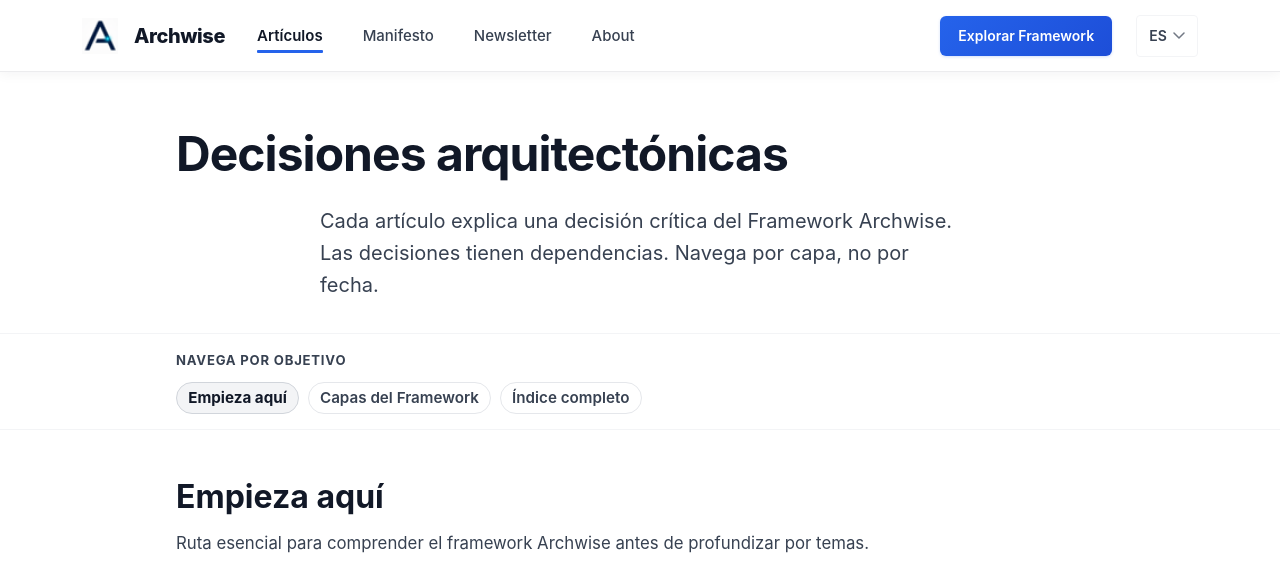
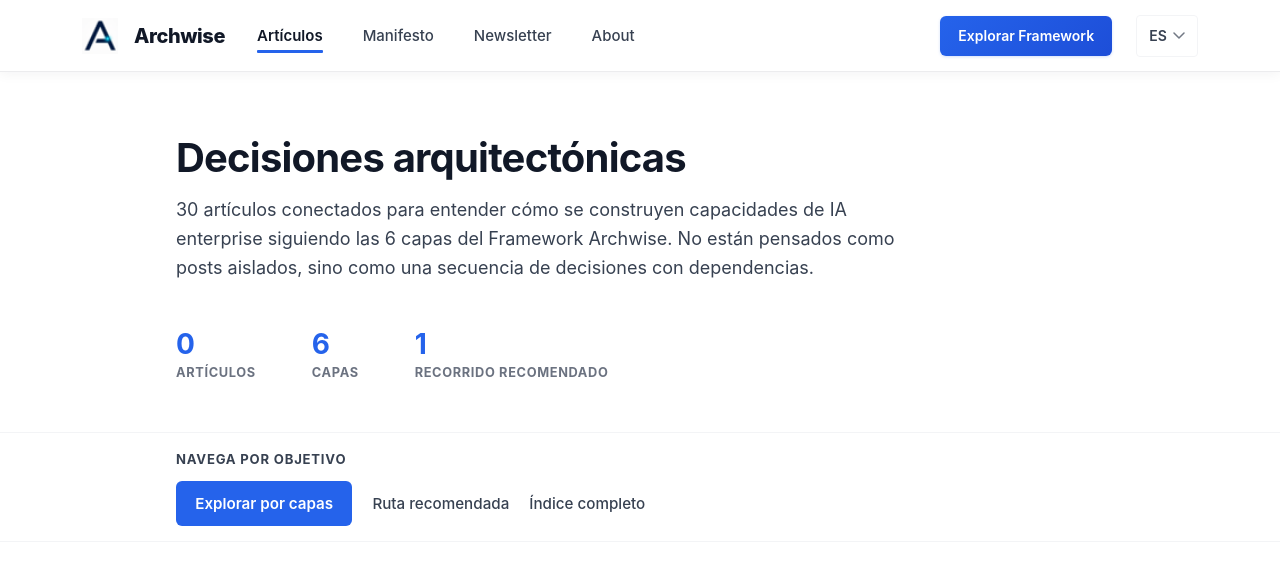
Before and after one commit to migbg83-git/suisse-17, an Angular app in the folder sites/enterprise-ai/archwise/: page /articulos in a window 1280 px wide. Shown: the top 576 px of the page. Built offline with nearby package versions, Linux system fonts and the light colour scheme; no server answers.

Commit message:
mejoras visuales

```diff
--- a/sites/enterprise-ai/archwise/src/app/pages/about/about.component.ts
+++ b/sites/enterprise-ai/archwise/src/app/pages/about/about.component.ts
@@ -171,7 +171,7 @@
     }
 
     .hero-content h1 {
-      font-size: 2.75rem;
+      font-size: 2.5rem;
       font-weight: 700;
       color: var(--aw-gray-900);
       margin-bottom: 0.5rem;
--- a/sites/enterprise-ai/archwise/src/app/pages/articles/articles.component.html
+++ b/sites/enterprise-ai/archwise/src/app/pages/articles/articles.component.html
@@ -4,18 +4,33 @@
       <div class="container-listing">
         <h1 class="page-title">Decisiones arquitectónicas</h1>
         <p class="page-subtitle">
-          Cada artículo explica una decisión crítica del Framework Archwise. Las decisiones tienen dependencias. Navega por capa, no por fecha.
+          30 artículos conectados para entender cómo se construyen capacidades de IA enterprise siguiendo las 6 capas del Framework Archwise. No están pensados como posts aislados, sino como una secuencia de decisiones con dependencias.
         </p>
+
+        <div class="hero-metrics">
+          <div class="metric-item">
+            <span class="metric-value">{{ vm.articlesWithLayer.length }}</span>
+            <span class="metric-label">artículos</span>
+          </div>
+          <div class="metric-item">
+            <span class="metric-value">6</span>
+            <span class="metric-label">capas</span>
+          </div>
+          <div class="metric-item">
+            <span class="metric-value">1</span>
+            <span class="metric-label">recorrido recomendado</span>
+          </div>
+        </div>
       </div>
     </section>
 
     <section class="anchor-nav-section" aria-label="Navegación interna">
       <div class="container-listing">
         <p class="anchor-nav-title">Navega por objetivo</p>
-        <nav class="anchor-nav-links">
-          <a href="#empieza-aqui" class="anchor-nav-link is-active" aria-current="true">Empieza aquí</a>
-          <a href="#capas-framework" class="anchor-nav-link">Capas del Framework</a>
-          <a href="#indice-completo" class="anchor-nav-link">Índice completo</a>
+        <nav class="anchor-nav-links" role="navigation" aria-label="Navegación por secciones de artículos">
+          <a href="#capas-framework" class="btn-primary-anchor" aria-current="page">Explorar por capas</a>
+          <a href="#empieza-aqui" class="link-secondary-anchor">Ruta recomendada</a>
+          <a href="#indice-completo" class="link-secondary-anchor">Índice completo</a>
         </nav>
       </div>
     </section>
@@ -80,9 +95,9 @@
 
     <section id="indice-completo" class="articles-section articles-content">
       <div class="container-listing">
-        <h2 class="section-title">Índice completo</h2>
+        <h2 class="section-title">Índice completo de decisiones</h2>
         <p class="section-subtitle">
-          Todos los artículos del framework. Ordenados por fecha de publicación.
+          Todas las decisiones del framework. Puedes leerlas por fecha, pero están diseñadas para entenderse por capa y dependencia.
         </p>
 
         <div class="editorial-list">
--- a/sites/enterprise-ai/archwise/src/app/pages/articles/articles.component.scss
+++ b/sites/enterprise-ai/archwise/src/app/pages/articles/articles.component.scss
@@ -11,7 +11,7 @@
 // Hero Section
 
 .articles-hero.minimal-hero {
-  padding: 3.5rem 0 2rem;
+  padding: 4rem 0 3rem;
   text-align: left;
   background-color: var(--aw-white);
   @media (max-width: 768px) {
@@ -20,33 +20,64 @@
 }
 
 .page-title {
-  margin: 0 0 1.5rem;
-  font-size: 3rem; // 48px
-  font-weight: 700;
+  margin: 0 0 1rem;
+  font-size: 3.5rem;
+  font-weight: 700; // Keep strong
   line-height: 1.1;
   color: var(--aw-gray-900);
   letter-spacing: -0.02em;
+  max-width: 850px;
 
   @media (max-width: 768px) {
     font-size: 2.25rem; // 36px
+  } // Original size, let's reduce it slightly
+  font-size: 2.5rem; // Slightly smaller than 3.5rem
+}
+
+.page-subtitle {
+  margin: 0 0 2.5rem;
+  font-size: 1.125rem; // 20px
+  font-weight: 400;
+  line-height: 1.6;
+  color: var(--aw-gray-600);
+  max-width: 720px;
+
+  @media (max-width: 768px) {
+    margin-right: 0;
+    font-size: 1.125rem; // 18px
   }
 }
 
-.page-subtitle {
-  margin: 0;
-  font-size: 1.25rem; // 20px
-  font-weight: 400;
-  line-height: 1.6;
-  color: var(--aw-gray-600);
-  max-width: 640px;
-  margin-left: auto;
-  margin-right: auto;
+.hero-metrics {
+  display: flex;
+  gap: 3.5rem;
+  padding-top: 0.5rem;
 
   @media (max-width: 768px) {
-    margin-left: 0;
-    margin-right: 0;
-    font-size: 1.125rem; // 18px
+    gap: 1.5rem;
+    flex-wrap: wrap;
   }
+}
+
+.metric-item {
+  display: flex;
+  flex-direction: column;
+  gap: 0.25rem;
+}
+
+.metric-value {
+  font-size: 1.75rem;
+  font-weight: 700;
+  color: var(--aw-accent);
+  line-height: 1;
+}
+
+.metric-label {
+  font-size: 0.8rem;
+  font-weight: 700;
+  color: var(--aw-gray-500);
+  text-transform: uppercase;
+  letter-spacing: 0.05em;
 }
 
 .anchor-nav-section {
@@ -64,42 +95,51 @@
   font-weight: 700;
 }
 
-.anchor-nav-links {
+.anchor-nav-links { // Container for the navigation links
+  display: flex;
+  align-items: center;
+  gap: 1.25rem; // Increased gap for better separation
+  flex-wrap: wrap; // Allow wrapping on smaller screens
+}
+
+.btn-primary-anchor { // Style for the primary CTA
   display: inline-flex;
   align-items: center;
-  gap: 0.55rem;
-  flex-wrap: wrap;
-}
-
-.anchor-nav-link {
-  color: var(--aw-gray-700);
+  justify-content: center;
+  padding: 0.6rem 1.2rem;
+  background-color: var(--aw-accent);
+  color: var(--aw-white);
+  border-radius: 6px;
   text-decoration: none;
   font-weight: 600;
   font-size: 0.95rem;
-  line-height: 1.2;
-  padding: 0.38rem 0.7rem;
-  border: 1px solid var(--aw-gray-200);
-  border-radius: 999px;
-  background-color: var(--aw-white);
-  transition: color 150ms, border-color 150ms, background-color 150ms;
+  transition: background-color 150ms ease;
 
   &:hover {
-    color: var(--aw-gray-900);
-    border-color: var(--aw-gray-300);
-    background-color: var(--aw-gray-50);
+    background-color: var(--aw-accent-hover);
+  }
+
+  &:focus-visible {
+    outline: 2px solid var(--aw-accent);
+    outline-offset: 2px;
+  }
+}
+
+.link-secondary-anchor { // Style for secondary links
+  color: var(--aw-gray-600);
+  text-decoration: none;
+  font-weight: 500;
+  font-size: 0.95rem;
+  transition: color 150ms ease;
+
+  &:hover {
+    color: var(--aw-accent);
   }
 
   &:focus-visible {
     outline: 2px solid var(--aw-gray-300);
-    outline-offset: 1px;
+    outline-offset: 2px;
   }
-}
-
-.anchor-nav-link.is-active {
-  color: var(--aw-gray-900);
-  font-weight: 700;
-  border-color: var(--aw-gray-300);
-  background-color: var(--aw-gray-100);
 }
 
 @media (max-width: 768px) {
@@ -108,9 +148,13 @@
     gap: 0.5rem;
   }
 
-  .anchor-nav-link {
+  .btn-primary-anchor {
+    padding: 0.5rem 1rem;
     font-size: 0.9rem;
-    padding: 0.34rem 0.62rem;
+  }
+
+  .link-secondary-anchor {
+    font-size: 0.9rem;
   }
 }
 
--- a/sites/enterprise-ai/archwise/src/app/pages/articles/articles.component.ts
+++ b/sites/enterprise-ai/archwise/src/app/pages/articles/articles.component.ts
@@ -76,7 +76,7 @@
   ngOnInit(): void {
     this.viewModel$ = this.contentService.getArticles().pipe(
       map((articles) => {
-        const articleBySlug = new Map(articles.map((article) => [article.slug, article]));
+        const articleBySlug = new Map(articles.map((article) => [article.slug, article])); // Use articles directly from the service
 
         const startHereItems = START_HERE_SEEDS
           .map((seed, index) => {
--- a/sites/enterprise-ai/archwise/src/app/pages/manifesto/manifesto.component.scss
+++ b/sites/enterprise-ai/archwise/src/app/pages/manifesto/manifesto.component.scss
@@ -18,7 +18,7 @@
 
 .manifesto-title {
   margin: 0 0 2rem;
-  font-size: 3rem; // 48px
+  font-size: 2.5rem; // 48px
   font-weight: 700;
   line-height: 1.1;
   color: var(--aw-gray-900);
```
